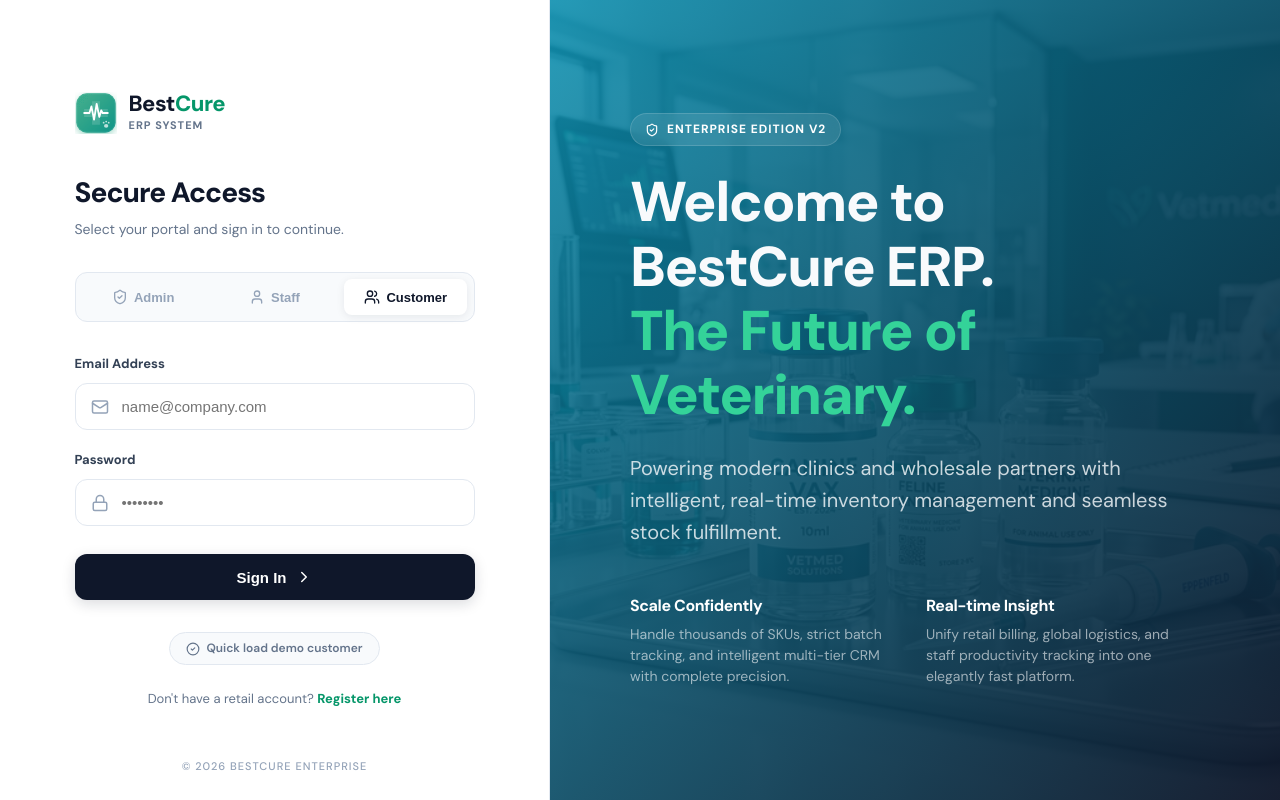
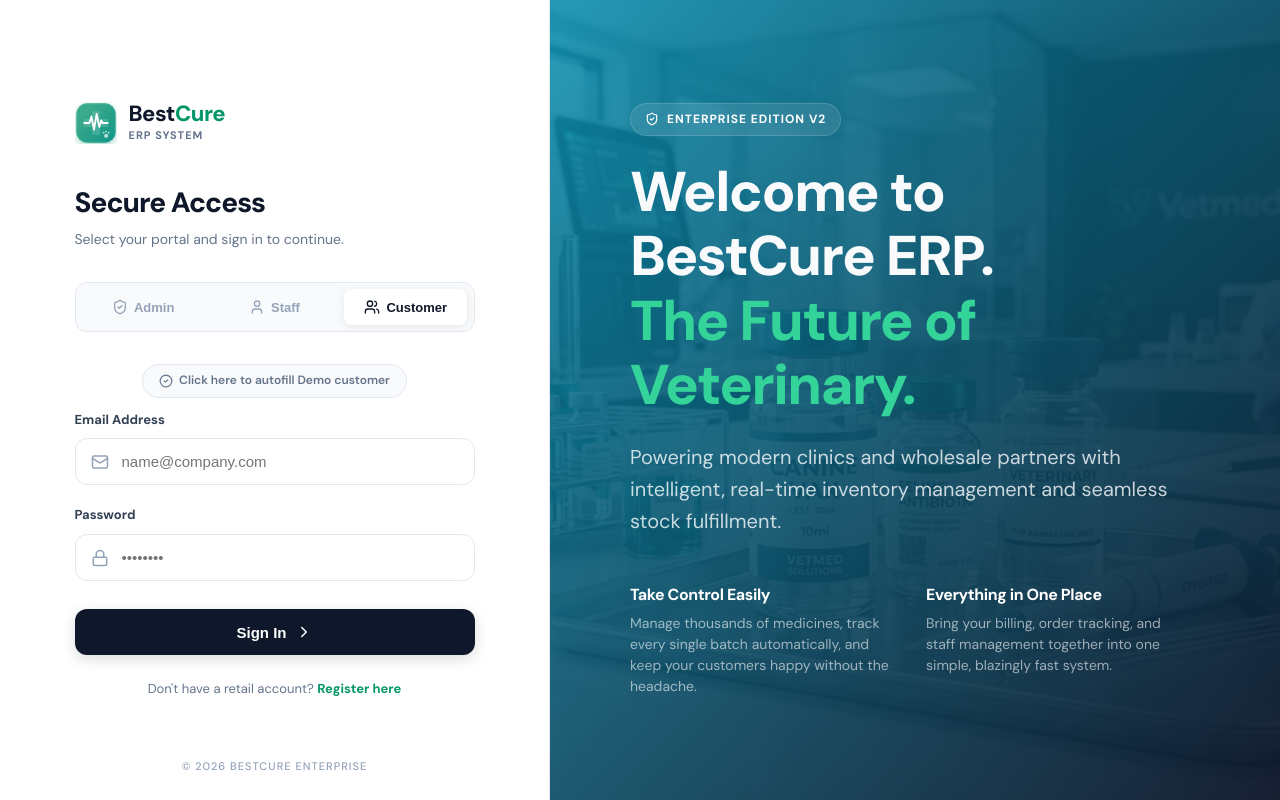
Before and after one commit to justojxs/BestCure-ERP, a React (Vite) app in the folder frontend/: page /#/login in a window 1280 px wide. Built offline with nearby package versions, Linux system fonts and the light colour scheme; no server answers.

Commit message:
refactor: reposition the demo autofill button and update marketing descriptions on the login page.

```diff
--- a/frontend/pages/Login.tsx
+++ b/frontend/pages/Login.tsx
@@ -138,6 +138,22 @@ export default function Login() {
                 </div>
               )}
 
+              {/* Quick Demo Credentials Autofill */}
+              <div style={{ textAlign: 'center', marginBottom: '-8px' }}>
+                <span
+                  onClick={fillCredentials}
+                  style={{
+                    display: 'inline-flex', alignItems: 'center', gap: '6px',
+                    padding: '6px 16px', background: '#f8fafc', border: '1px solid #e2e8f0', borderRadius: '20px',
+                    fontSize: '12px', fontWeight: '600', color: '#64748b', cursor: 'pointer', transition: 'all 0.2s'
+                  }}
+                  onMouseOver={(e) => { e.currentTarget.style.background = '#f1f5f9'; e.currentTarget.style.color = '#0f172a'; }}
+                  onMouseOut={(e) => { e.currentTarget.style.background = '#f8fafc'; e.currentTarget.style.color = '#64748b'; }}
+                >
+                  <CheckCircle2 size={14} /> Click here to autofill Demo {activeTab}
+                </span>
+              </div>
+
               <div>
                 <label style={{ display: 'block', fontSize: '13px', fontWeight: '700', color: '#334155', marginBottom: '8px' }}>Email Address</label>
                 <div style={{ position: 'relative' }}>
@@ -205,22 +221,6 @@ export default function Login() {
               </button>
             </form>
 
-            {/* Quick Demo Credentials Autofill */}
-            <div style={{ marginTop: '32px', textAlign: 'center' }}>
-              <span
-                onClick={fillCredentials}
-                style={{
-                  display: 'inline-flex', alignItems: 'center', gap: '6px',
-                  padding: '6px 16px', background: '#f8fafc', border: '1px solid #e2e8f0', borderRadius: '20px',
-                  fontSize: '12px', fontWeight: '600', color: '#64748b', cursor: 'pointer', transition: 'all 0.2s'
-                }}
-                onMouseOver={(e) => { e.currentTarget.style.background = '#f1f5f9'; e.currentTarget.style.color = '#0f172a'; }}
-                onMouseOut={(e) => { e.currentTarget.style.background = '#f8fafc'; e.currentTarget.style.color = '#64748b'; }}
-              >
-                <CheckCircle2 size={14} /> Quick load demo {activeTab}
-              </span>
-            </div>
-
             {activeTab === 'customer' && (
               <div style={{ textAlign: 'center', marginTop: '24px' }}>
                 <p style={{ fontSize: '13px', color: '#64748b' }}>
@@ -272,12 +272,12 @@ export default function Login() {
 
               <div style={{ display: 'grid', gridTemplateColumns: '1fr 1fr', gap: '32px', maxWidth: '560px' }}>
                 <div>
-                  <h4 style={{ color: '#fff', fontSize: '16px', fontWeight: '700', marginBottom: '8px' }}>Scale Confidently</h4>
-                  <p style={{ color: 'rgba(248,250,252,0.6)', fontSize: '14px', lineHeight: 1.5 }}>Handle thousands of SKUs, strict batch tracking, and intelligent multi-tier CRM with complete precision.</p>
+                  <h4 style={{ color: '#fff', fontSize: '16px', fontWeight: '700', marginBottom: '8px' }}>Take Control Easily</h4>
+                  <p style={{ color: 'rgba(248,250,252,0.6)', fontSize: '14px', lineHeight: 1.5 }}>Manage thousands of medicines, track every single batch automatically, and keep your customers happy without the headache.</p>
                 </div>
                 <div>
-                  <h4 style={{ color: '#fff', fontSize: '16px', fontWeight: '700', marginBottom: '8px' }}>Real-time Insight</h4>
-                  <p style={{ color: 'rgba(248,250,252,0.6)', fontSize: '14px', lineHeight: 1.5 }}>Unify retail billing, global logistics, and staff productivity tracking into one elegantly fast platform.</p>
+                  <h4 style={{ color: '#fff', fontSize: '16px', fontWeight: '700', marginBottom: '8px' }}>Everything in One Place</h4>
+                  <p style={{ color: 'rgba(248,250,252,0.6)', fontSize: '14px', lineHeight: 1.5 }}>Bring your billing, order tracking, and staff management together into one simple, blazingly fast system.</p>
                 </div>
               </div>
             </div>
```
